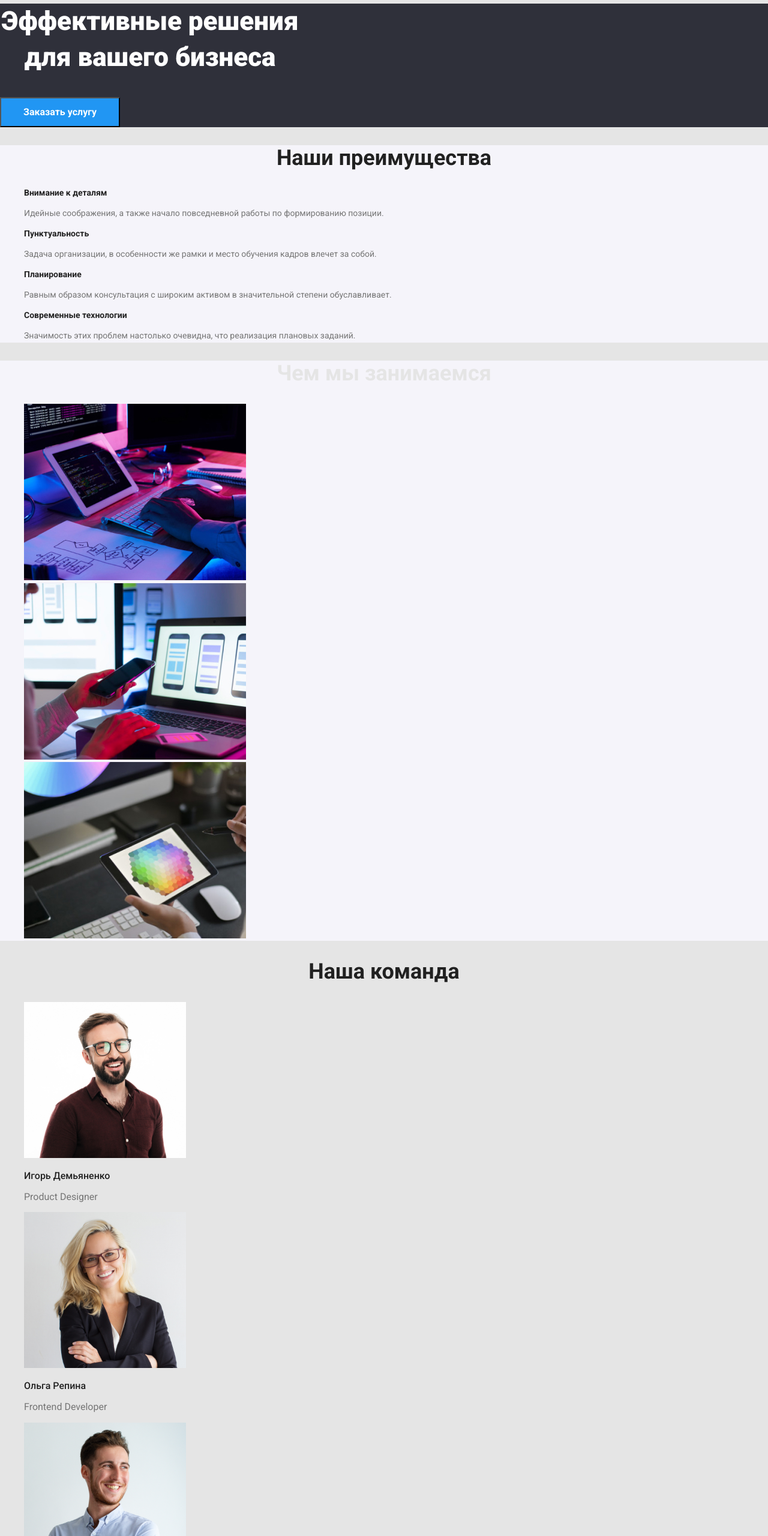
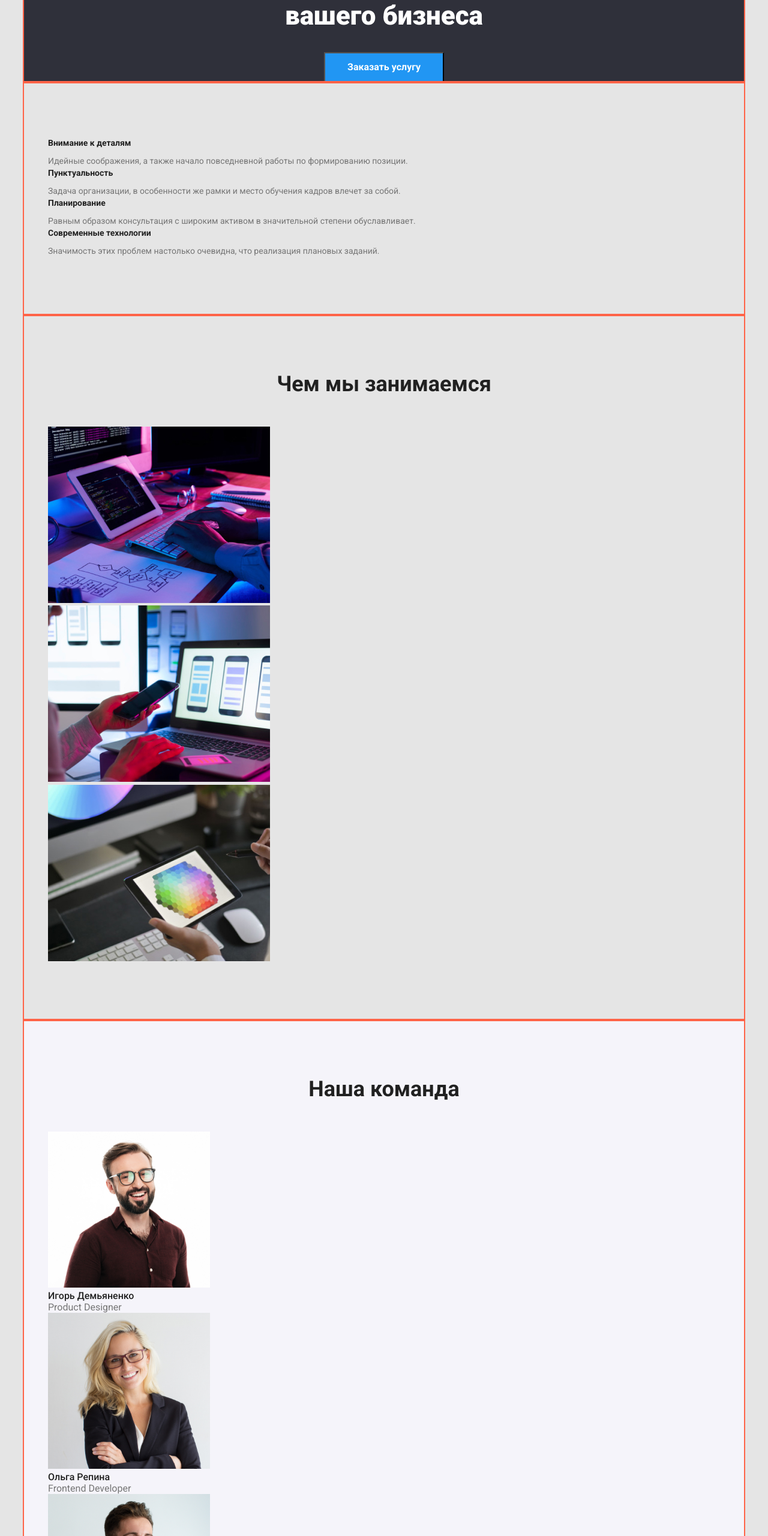
Before and after one commit to Andron1976/goit-markup-hw-03, a plain HTML site: page index.html in a window 1280 px wide. Shown: the part 160-2720 px from the top of the page at 60% size. Drawn offline with nearby package versions, Linux system fonts and the light colour scheme.

Commit message:
Добавил вертикальную геометрию, контейнеры и нормалайз (урок 5)

```diff
--- a/css/styles.css
+++ b/css/styles.css
@@ -1,3 +1,12 @@
+html {
+  box-sizing: border-box;
+}
+*,
+*::before,
+*::after {
+  box-sizing: border-box;
+}
+
 :root {
   --primary-text-color: #757575;
   --title-text-color: #212121;
@@ -18,6 +27,12 @@ body {
 }
 
 /* header */
+.container {
+  margin-left: auto;
+  margin-right: auto;
+  width: 1200px;
+  outline: 2px solid tomato;
+}
 .header {
   background: var(--accent-color);
 }
@@ -38,6 +53,8 @@ body {
 .head-links {
   font-weight: 500;
   line-height: 16px;
+  margin-top: 0px;
+  margin-bottom: 0px;
 }
 .studio-name {
   color: var(--title-text-color);
@@ -96,14 +113,19 @@ body {
 /* hero */
 .hero-section {
   background-color: var(--accent-bg-color);
+  text-align: center;
 }
 .hero-title {
+  margin-left: auto;
+  margin-right: auto;
+  margin-top: 0px;
+  margin-bottom: 30px;
+  width: 696px;
+  height: 120px;
   color: var(--accent-color);
   font-weight: 900;
   font-size: 44px;
   line-height: 1.36;
-  text-align: center;
-  width: 500px;
 }
 .button-primary {
   color: var(--accent-color);
@@ -122,36 +144,58 @@ h3 {
   font-weight: 700;
 }
 .section-title {
+  margin-top: 0px;
+  margin-bottom: 50px;
   font-size: 36px;
   line-height: 1.17;
   text-align: center;
 }
-.first {
+/* .first {
   color: var(--primary-bg-color);
-}
-.successes-section {
-  background: var(--specific-bg-color);
+} */
+.section {
+  background: var(--primary-bg-color);
+  padding-top: 94px;
+  padding-bottom: 94px;
 }
 .successes-title {
   font-size: 14px;
   line-height: 1.14;
+  margin-top: 0px;
+  margin-bottom: 10px;
+}
+.successes-scroll {
+  margin-top: 0px;
+  margin-bottom: 0px;
 }
 .successes-text {
   font-weight: 400;
   font-size: 14px;
   line-height: 1.71;
+  margin-top: 0px;
+  margin-bottom: 0px;
 }
-.photo-section {
+
+.photo-links {
+  margin-top: 0px;
+  margin-bottom: 0px;
+}
+.photo-one {
+}
+.gray {
   background: var(--specific-bg-color);
-}
-.team-section {
-  background: var(--primary-bg-color);
 }
 .team-links {
   color: var(--title-text-color);
   font-weight: 500;
   font-size: 16px;
   line-height: 1.19;
+  margin-top: 0px;
+  margin-bottom: 0px;
+}
+.team-name {
+  margin-top: 0px;
+  margin-bottom: 0px;
 }
 .team-profession {
   color: var(--primary-text-color);
@@ -159,6 +203,8 @@ h3 {
   font-size: 16px;
   line-height: 1.19;
   text-align: left;
+  margin-top: 0px;
+  margin-bottom: 0px;
 }
 
 /* portfolio */
@@ -175,9 +221,15 @@ h3 {
 .portfolio-main {
   background: var(--primary-bg-color);
 }
+.button-group {
+  margin-top: 0px;
+  margin-bottom: 0px;
+}
 .button-first {
   color: var(--accent-color);
   background: var(--specific-color);
+  width: 73px;
+  border: 1px solid var(--specific-color);
 }
 .button-first:hover,
 .button-first:focus {
@@ -186,6 +238,7 @@ h3 {
 .button-second {
   background: var(--specific-bg-color);
   color: var(--title-text-color);
+  border: 1px solid var(--specific-bg-color);
 }
 .button-first,
 .button-second {
@@ -193,13 +246,21 @@ h3 {
   font-weight: 500;
   line-height: 1.63;
   cursor: pointer;
+  border-radius: 4px;
+  padding: 6px 22px;
+  height: 38px;
 }
+
 .advertising-name {
   color: var(--title-text-color);
   font-size: 18px;
   font-weight: 700;
   line-height: 2;
   text-decoration: none;
+}
+.advertising-scroll {
+  margin-top: 0px;
+  margin-bottom: 0px;
 }
 .advertising-variety {
   color: var(--primary-text-color);
@@ -212,6 +273,8 @@ h3 {
 /* footer */
 .footer {
   background: var(--accent-bg-color);
+  padding-top: 60px;
+  padding-bottom: 60px;
 }
 .logotyp-footer {
   color: var(--accent-color);
--- a/index.html
+++ b/index.html
@@ -19,6 +19,7 @@
   </head>
   <body>
     <header class="header">
+      <div class="container">
         <a href="" class="logotyp-head"
           ><span class="logotyp-web">Web</span>Studio</a
         >
@@ -38,18 +39,19 @@
           >info@devstudio.com</a
         >
         <a href="tel:+380961111111" class="phone-namber">+38 096 111 11 11</a>
+      </div>
     </header>
     <main>
       <!--hero section-->
-      <section class="hero-section">
+      <section class="hero-section container">
         <h1 class="hero-title">Эффективные решения для вашего бизнеса</h1>
 
         <button type="button" class="button-primary">Заказать услугу</button>
       </section>
 
       <!--successes section-->
-      <section class="successes-section">
-        <h2 class="section-title">Наши преимущества</h2>
+      <section class="section container">
+        <!-- <h2 class="section-title">Наши преимущества</h2> -->
         <ul class="successes-scroll list">
           <li>
             <h3 class="successes-title">Внимание к деталям</h3>
@@ -82,42 +84,48 @@
         </ul>
       </section>
       <!--photo section-->
-      <section class="photo-section">
-        <h2 class="section-title first">Чем мы занимаемся</h2>
+      <section class="section container">
+        <h2 class="section-title">Чем мы занимаемся</h2>
         <ul class="photo-links list">
-          <li><img src="images/laptop.jpg" alt="laptop" width="370" /></li>
-          <li><img src="images/phones.jpg" alt="phones" width="370" /></li>
-          <li><img src="images/mozaika.jpg" alt="mozaika" width="370" /></li>
+          <li class="photo-one">
+            <img src="images/laptop.jpg" alt="laptop" width="370" />
+          </li>
+          <li class="photo-one">
+            <img src="images/phones.jpg" alt="phones" width="370" />
+          </li>
+          <li class="photo-one">
+            <img src="images/mozaika.jpg" alt="mozaika" width="370" />
+          </li>
         </ul>
       </section>
       <!--team section-->
-      <section class="team-section">
+      <section class="section container gray">
         <h2 class="section-title">Наша команда</h2>
         <ul class="team-links list">
           <li>
             <img src="images/dem.jpg" alt="dem" width="270" />
-            <p>Игорь Демьяненко</p>
+            <p class="team-name">Игорь Демьяненко</p>
             <p class="team-profession">Product Designer</p>
           </li>
           <li>
             <img src="images/rep.jpg" alt="rep" width="270" />
-            <p>Ольга Репина</p>
+            <p class="team-name">Ольга Репина</p>
             <p class="team-profession">Frontend Developer</p>
           </li>
           <li>
             <img src="images/tar.jpg" alt="tar" width="270" />
-            <p>Николай Тарасов</p>
+            <p class="team-name">Николай Тарасов</p>
             <p class="team-profession">Marketing</p>
           </li>
           <li>
             <img src="images/erm.jpg" alt="erm" width="270" />
-            <p>Михаил Ермаков</p>
+            <p class="team-name">Михаил Ермаков</p>
             <p class="team-profession">UI Designer</p>
           </li>
         </ul>
       </section>
     </main>
-    <footer class="footer">
+    <footer class="footer container">
       <a href="" class="logotyp-footer"
         ><span class="logotyp-web">Web</span>Studio</a
       >
```
Also changed, not shown: portfolio.html (+10 -10 lines). Lines whose indentation alone changed are shown as unchanged.
